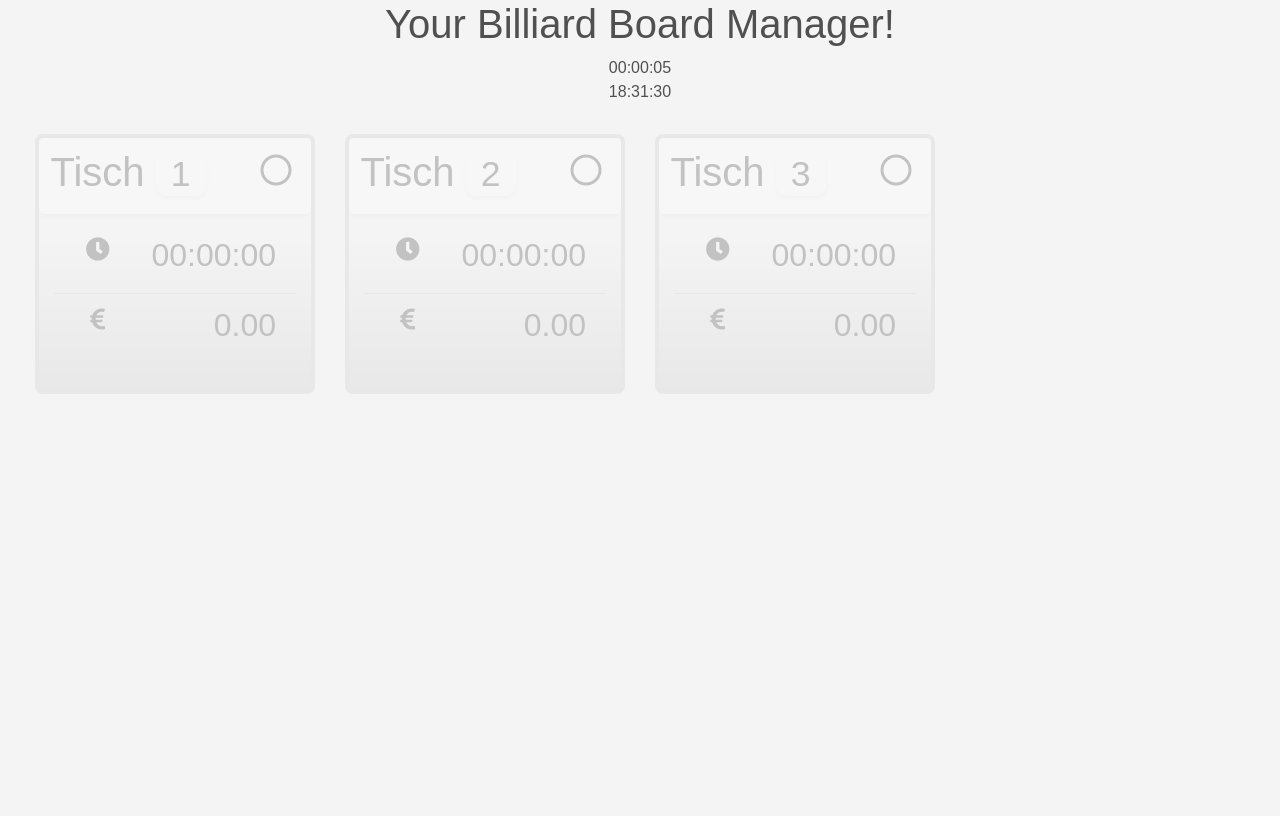
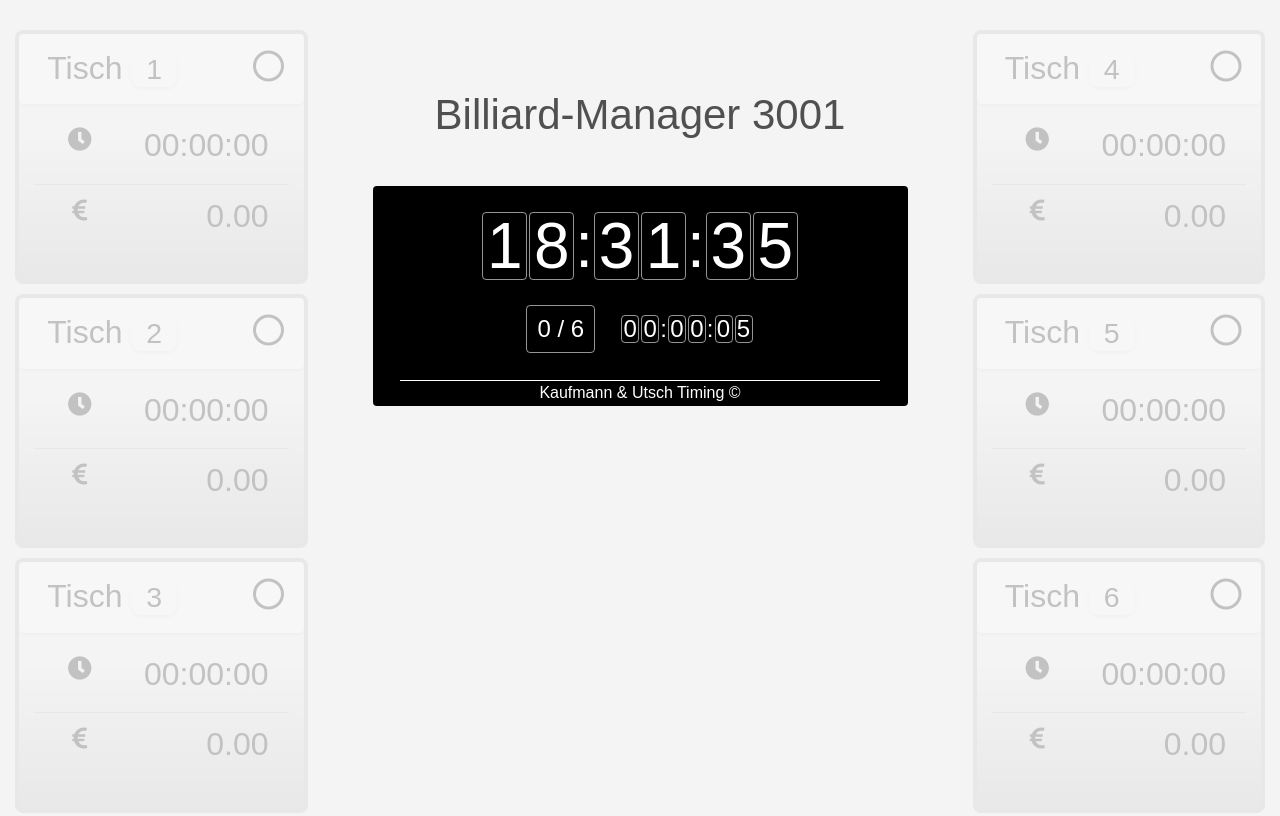
Before and after one commit to ein-bandit/billiard-board-mgmt, a React app: page / in a window 1280 px wide. Built offline with nearby package versions, Linux system fonts and the light colour scheme.

Commit message:
added timing clock

```diff
--- a/public/css/main.css
+++ b/public/css/main.css
@@ -2,9 +2,16 @@
 .ReactModal__Overlay {
     z-index: 2;
 }
+
 body {
     background: #f4f4f4;
     color: #505050
+}
+
+h1 {
+    font-size: 2rem;
+    margin-bottom: 0;
+    margin-top: 5px;
 }
 
 .inline {
@@ -12,7 +19,21 @@ body {
 }
 
 .tables {
-    padding: 20px
+    padding: 20px;
+    display: inline-block;
+}
+
+.tables:first-child {
+    padding-left: 0;
+}
+
+.tables:last-child {
+    padding-right: 0;
+}
+
+.tables.clock-and-transactions {
+    vertical-align: top;
+    margin-top: 5%;
 }
 
 .tb .tb-button {
@@ -163,3 +184,79 @@ button.tb-modal-btn.tb-modal-btn-close.btn.btn-default:hover {
     border-radius: 11px;
     font-size: 89%;
 }
+
+.flip-clock {
+    display: inline-flex;
+}
+
+.flip-clock .flip-clock-digit {
+    border: 1px solid #ffffff94;
+    border-radius: 4px;
+    margin-left: 1px;
+    margin-right: 1px;
+}
+
+.app-name {
+    font-size: 42px;
+    margin-bottom: 40px;
+}
+
+.timer {
+    margin-left: 25px;
+    margin-right: 25px;
+    height: 220px;
+    background: black;
+    border: 1px solid transparent;
+    border-radius: 4px;
+    color: white;
+    position: relative;
+}
+
+.timer .global-timer {
+    font-size: 64px;
+    line-height: 66px;
+    margin: 25px;
+}
+
+.timer .global-timer .flip-clock-digit {
+    width: 45px;
+}
+
+.timer .step-timer .flip-clock-digit {
+    width: 18px;
+    height: 28px;
+}
+
+.timer .branding {
+    position: absolute;
+    bottom: 0;
+    text-align: center;
+    width: 90%;
+    border-top: 1px solid white;
+    margin-left: 5%;
+    margin-right: 5%;
+}
+
+.additional-info {
+    display: inline-flex;
+    font-size: 24px;
+    line-height: 26px;
+}
+.additional-info .step-timer {
+    display: flex;
+    align-items: center;
+}
+
+.additional-info .nr-tables {
+    border: 1px solid #ffffff94;
+    border-radius: 4px;
+    margin-right: 25px;
+}
+
+.additional-info .nr-tables .nr-tables-inner {
+    padding: 10px;
+}
+
+.transactions {
+    margin-top: 25px;
+}
--- a/src/Table.jsx
+++ b/src/Table.jsx
@@ -85,7 +85,7 @@ export default class Table extends React.Component {
 
     render() {
         return (
-            <div className={"tb col-3 " + (this.state.active === true ? 'tb-status-play' : 'tb-status-stop')}
+            <div className={"tb " + (this.state.active === true ? 'tb-status-play' : 'tb-status-stop')}
                  onClick={() => {
                      this.UpdateHighlight()
                  }}>
--- a/src/TableHistoryItem.jsx
+++ b/src/TableHistoryItem.jsx
@@ -24,8 +24,6 @@ export default class TableHistoryItem extends React.Component {
                     className={'fas fa-user-clock'}/>{GetTimeStringFromSeconds(this.state.table.timeActive)}</h3>
                 <h3 className={'inline mx-3'}><i
                     className={'fas fa-euro-sign'}/>{(this.props.price * this.state.table.timeActive).toFixed(2)}</h3>
-                <h3 className={'inline mx-3'}><i
-                    className={'fas fa-clock'}/>{GetTimeStringFromDate(this.state.table.endDate)}</h3>
                 <h3 className={'inline ml-3 log-recycle-btn'} onClick={() => this.Reactivate()}><i
                     className={'fas fa-recycle'}/></h3>
             </li>
--- a/src/TableManager.jsx
+++ b/src/TableManager.jsx
@@ -28,9 +28,10 @@ export default class TableManager extends React.Component {
             tableActive: []
         };
 
+        this.timer = null;
         this.tableModalWrapper = null;
 
-        for (var i = 0; i < this.props.tables; i++) {
+        for (let i = 0; i < this.props.tables; i++) {
             tableObjects.push({ref: null, id: i});
         }
     }
@@ -120,11 +121,11 @@ export default class TableManager extends React.Component {
         tableActive[id] = active;
         this.setState({
             tableActive: tableActive
-        })
+        });
+        this.timer.UpdateUsedTables(this.state.tableActive.length);
     }
 
     StopTable(table) {
-        console.log("setting off: ", table.id);
         this.SetActive(table.id, false);
         this.setState({
             highlightedTable: null
@@ -193,20 +194,13 @@ export default class TableManager extends React.Component {
     }
 
     render() {
-        return (
-            <div className={'table-manager'}>
-                <TableModalWrapper ref={(instance) => {
-                    this.tableModalWrapper = instance;
-                }} price={this.props.price} resumeCallback={(table) => {
-                    this.ReactivateTable(table)
-                }}/>
+        const templ1 = [];
+        for (let i = 0; i < (tableObjects.length / 2); i++) {
 
-                <Timer interval={this.props.interval} update={newTime => {
-                    this.UpdateChildren(newTime);
-                }}/>
-
-                <div className={'row tables'}>{tableObjects.map((obj, idx) => {
-                    return <Table key={idx} id={obj.id}
+            let idx = i;
+            let obj = tableObjects[i];
+            templ1.push((
+                <Table key={idx} id={obj.id}
                        ref={instance => {
                            obj.ref = instance;
                        }}
@@ -217,15 +211,69 @@ export default class TableManager extends React.Component {
                        highlightCallback={tableId => {
                            this.UpdateHighlight(tableId)
                        }}/>
-                })}</div>
+            ));
+
+        }
+
+        const templ2 = [];
+        for (let i = (tableObjects.length / 2); i < tableObjects.length; i++) {
+
+            let idx = i;
+            let obj = tableObjects[i];
+            templ2.push((
+                <Table key={idx} id={obj.id}
+                       ref={instance => {
+                           obj.ref = instance;
+                       }}
+                       highlighted={obj.id === this.state.highlightedTable}
+                       price={this.props.price}
+                       startCallback={table => this.UpdateTable(table)}
+                       stopCallback={table => this.StopTable(table)}
+                       highlightCallback={tableId => {
+                           this.UpdateHighlight(tableId)
+                       }}/>
+
+            ));
+
+        }
+
+        return (
+            <div className={'table-manager'}>
+                <TableModalWrapper ref={(instance) => {
+                    this.tableModalWrapper = instance;
+                }} price={this.props.price} resumeCallback={(table) => {
+                    this.ReactivateTable(table)
+                }}/>
+
+
+                <div className={'tables col-3'}>
+                    {templ1}
+                </div>
+
+                <div className={'tables col-6 clock-and-transactions'}>
+                    <div className={'app-name'}>Billiard-Manager 3001</div>
+                    <Timer interval={this.props.interval} ref={(instance) => {
+                        this.timer = instance
+                    }} update={newTime => {
+                        this.UpdateChildren(newTime);
+                    }} tables={this.props.tables} usedTables={this.state.tableActive.length}/>
+                    <div className={'transactions'}>
                         <ul className="logs list-group list-group-flush">
                             {this.state.passedTransactions.map((trans) => {
                                 return <TableHistoryItem key={trans.transId} table={trans}
                                                          price={this.props.price}
                                                          recycleAvailable={(this.props.reactivateEnabled && this.state.tableActive[trans.id] !== true)}
-                                                 reactivateCallback={table => this.ReactivateOpenModal(table)} />
+                                                         reactivateCallback={table => this.ReactivateOpenModal(table)}/>
                             })
                             }</ul>
+                    </div>
+                </div>
+
+                <div className={'tables col-3'}>
+                    {templ2}
+                </div>
+
+
             </div>
         );
     }
--- a/src/Timer.jsx
+++ b/src/Timer.jsx
@@ -8,13 +8,19 @@ export default class Timer extends React.Component {
         super(props);
         this.state = {
             startingTime: 0,
-            timeElapsed: 0
+            timeElapsed: 0,
+            currentTime: new Date(),
         };
         this.currentInterval = 0;
+        this.usedTables = this.props.usedTables;
     }
 
     componentDidMount() {
         this.startTiming();
+    }
+
+    UpdateUsedTables(tables) {
+        this.usedTables = tables;
     }
 
     startTiming() {
@@ -22,10 +28,13 @@ export default class Timer extends React.Component {
         this.intervalID = setInterval(() => this.timingFunction(), 1000);
     }
 
-    timingFunction() {
+    timingFunction(newTime) {
         if (this.currentInterval++ === this.props.interval - 1) {
             this.currentInterval = 0;
-            this.setState({timeElapsed: Math.floor((Date.now() - this.state.startingTime) / 1000)});
+            this.setState({
+                timeElapsed: Math.floor((Date.now() - this.state.startingTime) / 1000),
+                currentTime: new Date()
+            });
             this.props.update(this.state.timeElapsed);
         }
     }
@@ -33,10 +42,39 @@ export default class Timer extends React.Component {
     //remove intervalId on destroy.
 
     render() {
+        const runningTime = [];
+        let current = GetTimeStringFromSeconds(this.state.timeElapsed);
+        for (let i = 0; i < current.length; i++) {
+            if (current[i] !== ':') {
+                runningTime.push(<div key={i} className={'flip-clock-digit'}>{current[i]}</div>);
+            } else {
+                runningTime.push(<div key={i}>{current[i]}</div>);
+            }
+        }
+
+        const globalDigits = [];
+        let globalTime = GetTimeStringFromDate(this.state.currentTime);
+        for (let i = 0; i < globalTime.length; i++) {
+            if (globalTime[i] !== ':') {
+                globalDigits.push(<div key={i} className={'flip-clock-digit'}>{globalTime[i]}</div>);
+            } else {
+                globalDigits.push(<div key={i}>{globalTime[i]}</div>);
+            }
+        }
+
         return (
-            <div>
-                <div className="global-timer">{GetTimeStringFromSeconds(this.state.timeElapsed)}</div>
-                <div>{GetTimeStringFromDate(this.state.startingTime)}</div>
+            <div className={'timer'}>
+                <div className="global-timer flip-clock">
+                    {globalDigits}
+                </div>
+                <div className={"additional-info"}>
+                    <div className={"nr-tables"}><div className={'nr-tables-inner'}> {this.usedTables} / {this.props.tables}</div></div>
+                    <div className={"step-timer flip-clock"}>
+                        {runningTime}
+                    </div>
+                </div>
+
+                <div className={'branding'}>Kaufmann & Utsch Timing &copy;</div>
             </div>
         );
     }
--- a/src/index.js
+++ b/src/index.js
@@ -10,7 +10,7 @@ const styles = {
 
 
 const settings = {
-    numberOfTables: 3,
+    numberOfTables: 6,
     timeIntervalToUpdate: 1,
     pricePerSecond: 14 / 100 / 60,
     reactivateEnabled: true
@@ -18,7 +18,6 @@ const settings = {
 
 const App = () => {
     return (<div style={styles}>
-        <h1>Your Billiard Board Manager!</h1>
         <TableManager tables={settings.numberOfTables} interval={settings.timeIntervalToUpdate}
                       price={settings.pricePerSecond} reactivateEnabled={settings.reactivateEnabled}/>
     </div>)
```
Lines whose indentation alone changed are shown as unchanged.
